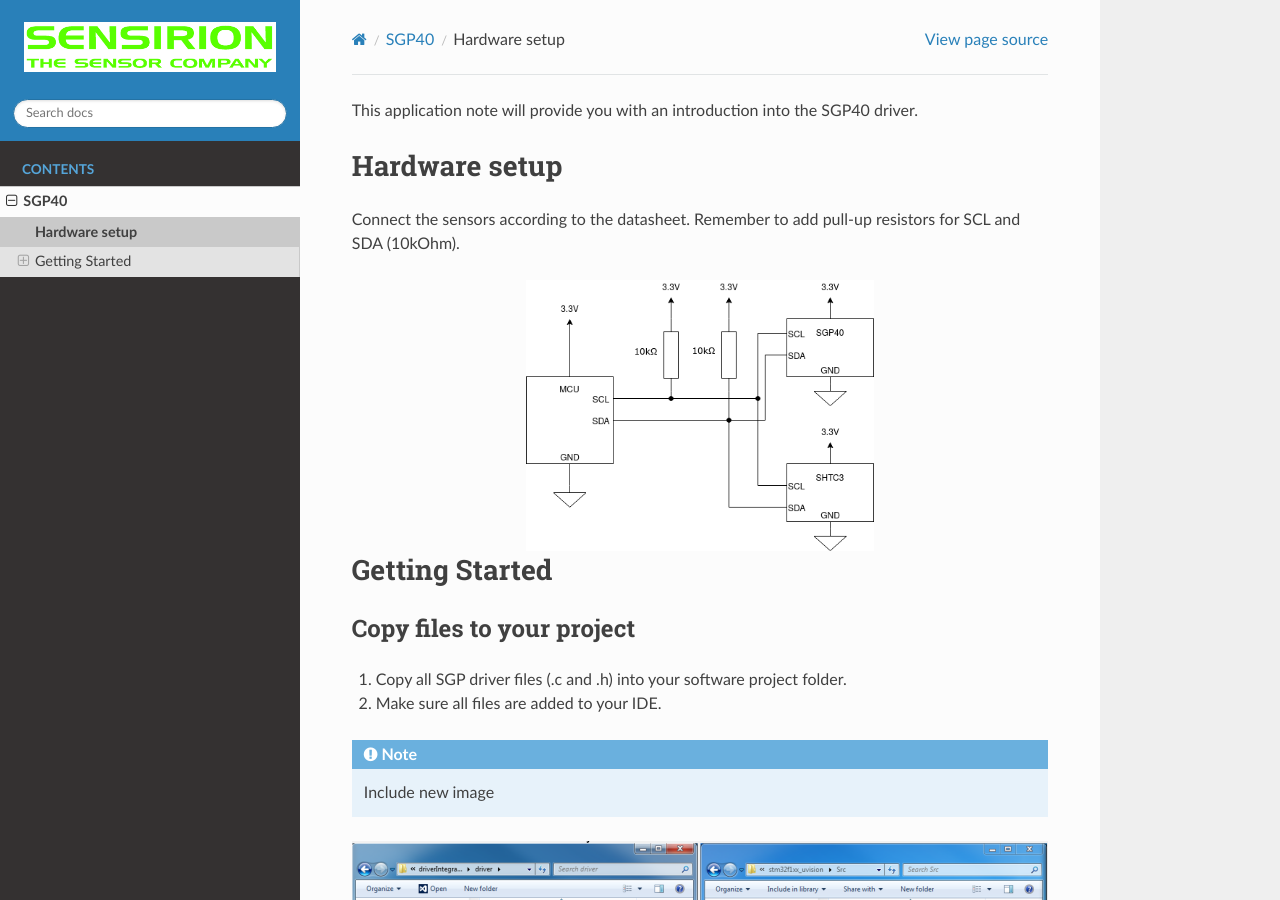
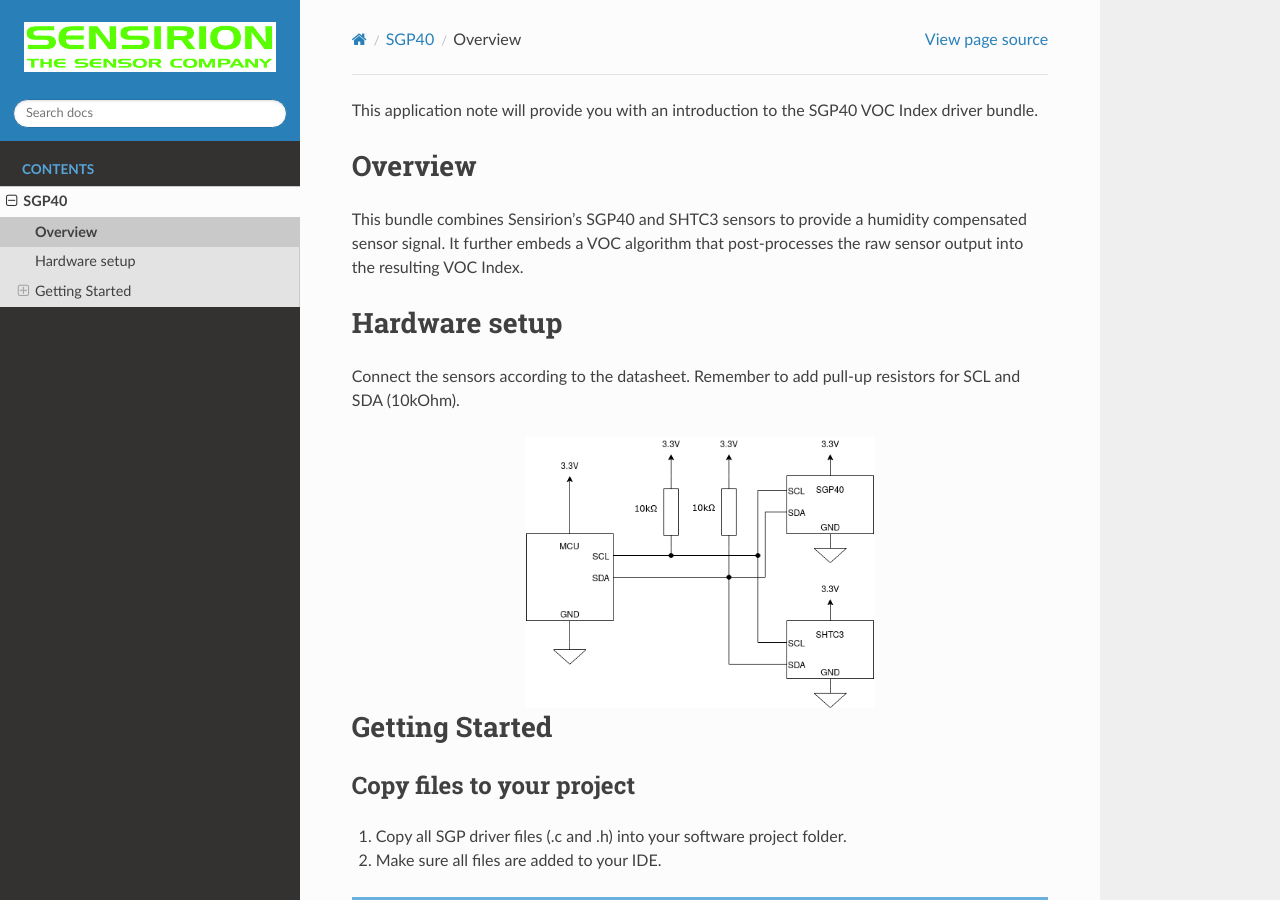
Before and after one commit to Sensirion/embedded-sgp, a Sphinx documentation site: the page built from docs/sgp40_voc_index/sgp40_voc_index.rst, in a window 1280 px wide and 900 px high. Built offline with Sphinx 7.4.7 and the Read the Docs theme 2.0.0, drawn with Linux system fonts in a browser that asks for light colours; the version number could not be read and is left out.

Commit message:
Provide more context about the SGP30 VOC Index bundle

```diff
--- a/docs/sgp40_voc_index/sgp40_voc_index.rst
+++ b/docs/sgp40_voc_index/sgp40_voc_index.rst
@@ -1,5 +1,12 @@
-This application note will provide you with an introduction into the SGP40
-driver.
+This application note will provide you with an introduction to the SGP40 VOC
+Index driver bundle.
+
+Overview
+========
+
+This bundle combines Sensirion's SGP40 and SHTC3 sensors to provide a humidity
+compensated sensor signal. It further embeds a VOC algorithm that
+post-processes the raw sensor output into the resulting VOC Index.
 
 Hardware setup
 ==============
```
